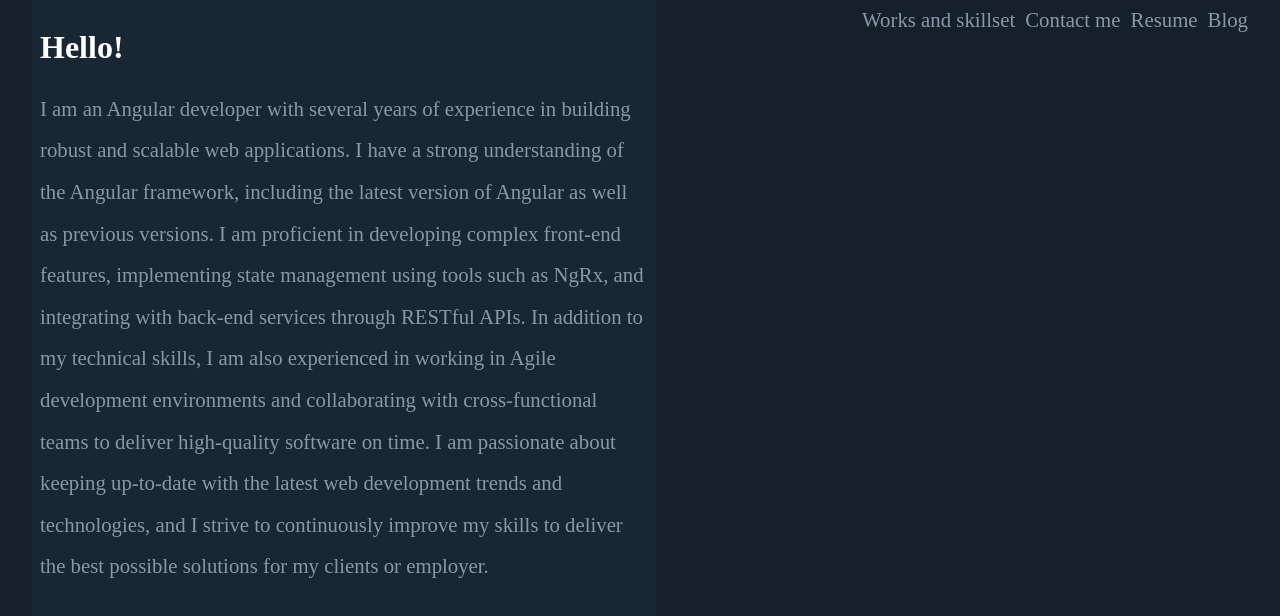
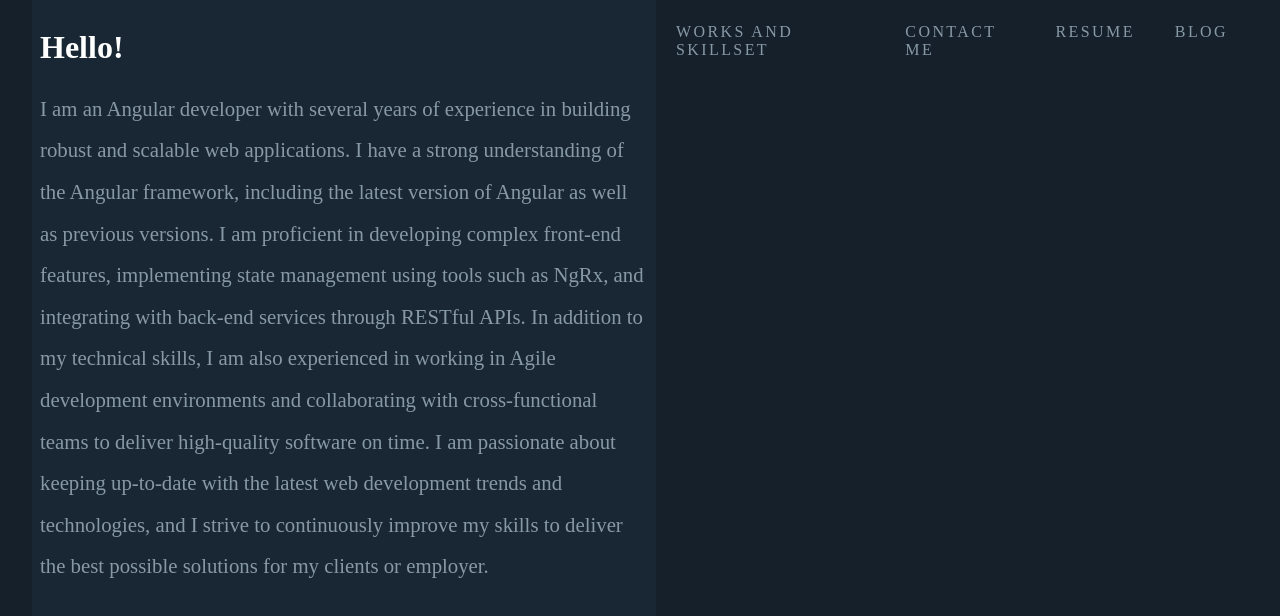
Before and after one commit to nimishawilson/my-portfolio, an Angular app: page / in a window 1280 px wide. Shown: the top 616 px of the page. Built offline with nearby package versions, Linux system fonts and the light colour scheme.

Commit message:
style change for nav link hover

```diff
--- a/src/app/nav/nav.component.scss
+++ b/src/app/nav/nav.component.scss
@@ -9,11 +9,28 @@
   .nav-item {
     margin-top: 8px;
     color: #8899a6;
-    font-size: 1.3rem;
-    margin-left: 10px;
+    text-transform: uppercase;
+    text-decoration: none;
+    letter-spacing: 0.15em;
+    display: inline-block;
+    padding: 15px 20px;
+    position: relative;
   }
-  .nav-item:hover {
+  .nav-item:after {
+    background: none repeat scroll 0 0 transparent;
+    bottom: 0;
+    content: "";
+    display: block;
+    height: 2px;
+    left: 50%;
+    position: absolute;
+    background: rgb(236, 123, 217);
+    transition: width 0.3s ease 0s, left 0.3s ease 0s;
+    width: 0;
+  }
+  .nav-item:hover:after {
     color: #ffffff;
-    border-bottom: 2px solid rgb(236, 123, 217);
+    width: 100%;
+    left: 0;
   }
 }
```
